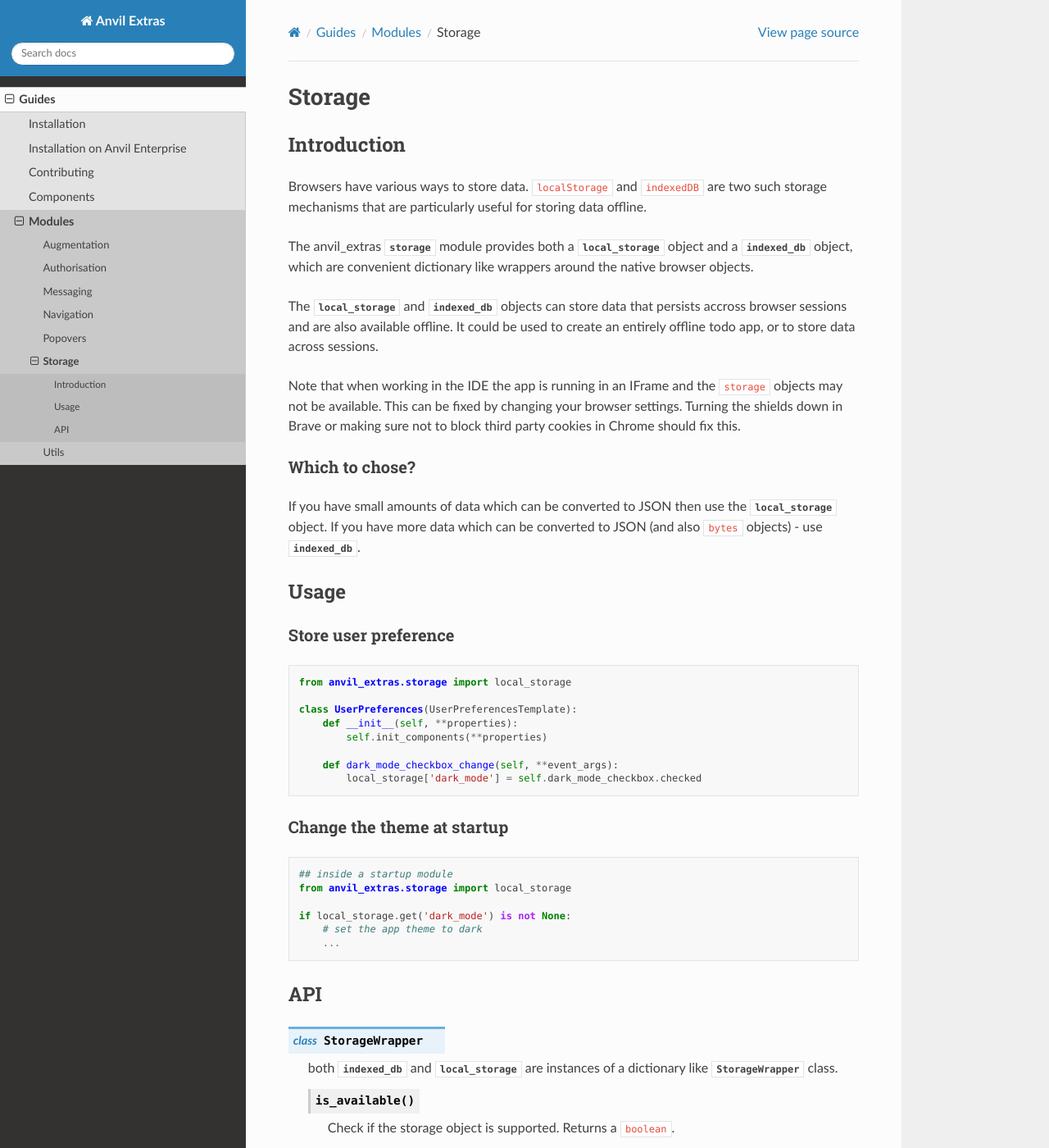
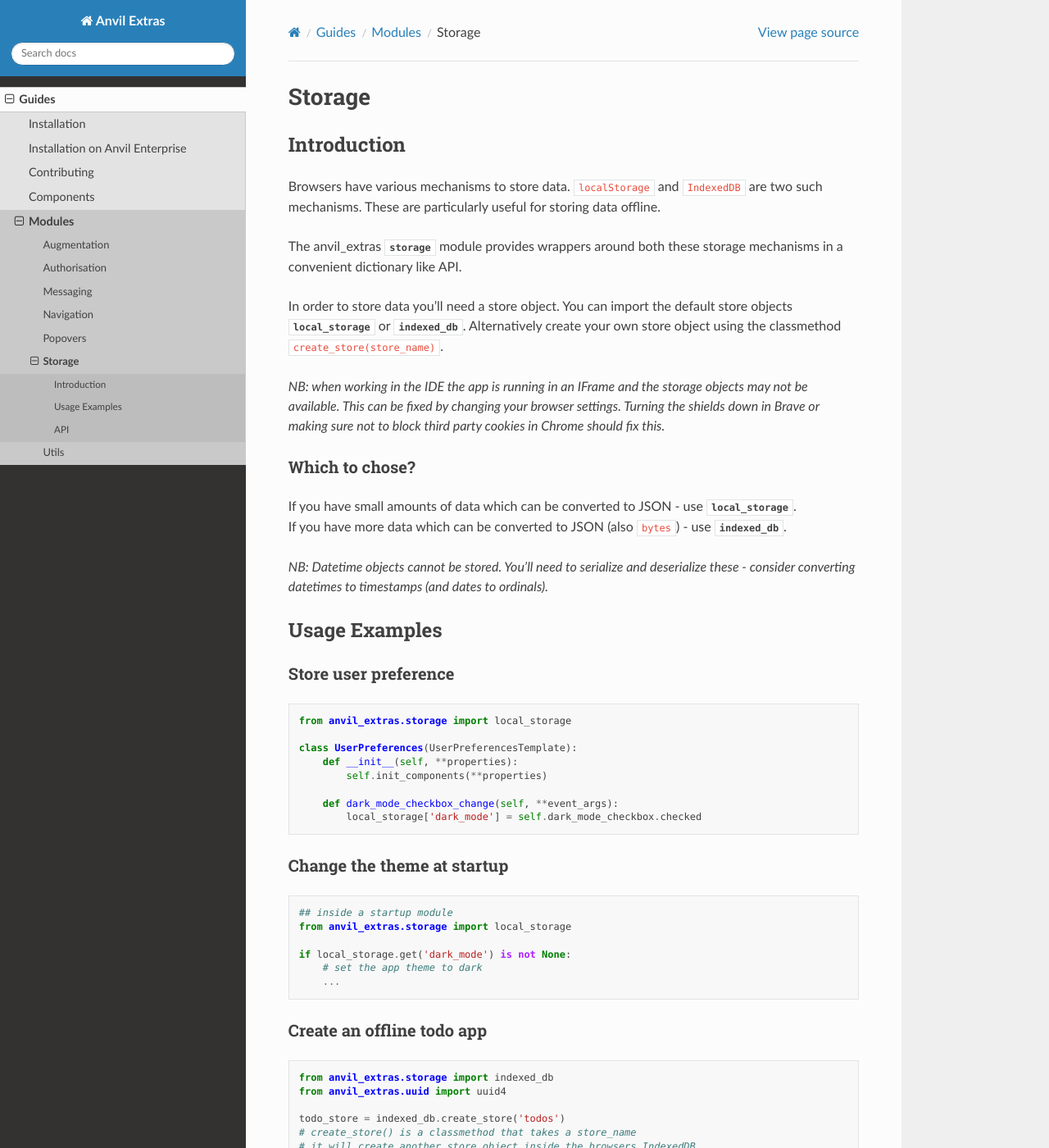
Before and after one commit to anvilistas/anvil-extras, a Sphinx documentation site: the page built from docs/guides/modules/storage.rst, in a window 1280 px wide and 1400 px high. Shown: the whole window at 82% size. Built offline with Sphinx 7.4.7 and the Read the Docs theme 2.0.0, drawn with Linux system fonts in a browser that asks for light colours; some of the changed text lies outside the part shown.

Commit message:
Update docs

```diff
--- a/docs/guides/modules/storage.rst
+++ b/docs/guides/modules/storage.rst
@@ -3,26 +3,27 @@ Storage
 
 Introduction
 ------------
-Browsers have various ways to store data. ``localStorage`` and ``indexedDB`` are two such storage mechanisms that are particularly useful for storing data offline.
+Browsers have various mechanisms to store data. ``localStorage`` and ``IndexedDB`` are two such mechanisms. These are particularly useful for storing data offline.
 
-The anvil_extras :mod:`storage` module provides both a :attr:`local_storage` object and a :attr:`indexed_db` object, which are
-convenient dictionary like wrappers around the native browser objects.
+The anvil_extras :mod:`storage` module provides wrappers around both these storage mechanisms in a convenient dictionary like API.
 
-The :attr:`local_storage` and :attr:`indexed_db` objects can store data that persists accross browser sessions and are also available offline.
-It could be used to create an entirely offline todo app, or to store data across sessions.
+In order to store data you'll need a store object. You can import the default store objects :attr:`local_storage` or :attr:`indexed_db`.
+Alternatively create your own store object using the classmethod ``create_store(store_name)``.
 
-Note that when working in the IDE the app is running in an IFrame and the ``storage`` objects may not be available. This can be fixed by changing your browser settings.
-Turning the shields down in Brave or making sure not to block third party cookies in Chrome should fix this.
+*NB: when working in the IDE the app is running in an IFrame and the storage objects may not be available. This can be fixed by changing your browser settings.
+Turning the shields down in Brave or making sure not to block third party cookies in Chrome should fix this.*
 
 
 Which to chose?
 +++++++++++++++
-If you have small amounts of data which can be converted to JSON then use the :attr:`local_storage` object.
-If you have more data which can be converted to JSON (and also ``bytes`` objects) - use :attr:`indexed_db`.
+| If you have small amounts of data which can be converted to JSON - use :attr:`local_storage`.
+| If you have more data which can be converted to JSON (also ``bytes``) - use :attr:`indexed_db`.
+
+*NB: Datetime objects cannot be stored. You'll need to serialize and deserialize these - consider converting datetimes to timestamps (and dates to ordinals).*
 
 
-Usage
------
+Usage Examples
+--------------
 
 Store user preference
 +++++++++++++++++++++
@@ -52,92 +53,125 @@ Change the theme at startup
         ...
 
 
+Create an offline todo app
+++++++++++++++++++++++++++
+
+.. code-block:: python
+
+    from anvil_extras.storage import indexed_db
+    from anvil_extras.uuid import uuid4
+
+    todo_store = indexed_db.create_store('todos')
+    # create_store() is a classmethod that takes a store_name
+    # it will create another store object inside the browsers IndexedDB
+    # or return the store object if it already exists
+    # the todo_store acts as dictionary like object
+
+    class TodoPage(TodoPageTemplate):
+        def __init__(self, **properties):
+            self.init_components(**properties)
+            self.todo_panel.items = list(todo_store.values())
+
+        def save_todo_btn_click(self, **event_args):
+            if not self.todo_input.text:
+                return
+            id = str(uuid4())
+            todo = {"id": id, "todo": self.todo_input.text, "completed": False}
+            todo_store[id] = todo
+            self.todo_panel.items = self.todo_panel.items + [todo]
+            self.todo_input.text = ""
+
+
 
 API
 ---
 
 .. class:: StorageWrapper()
+           IndexedDBWrapper()
+           LocalStorageWrapper()
 
-   both :attr:`indexed_db` and :attr:`local_storage` are instances of a dictionary like :class:`StorageWrapper` class.
+    both :attr:`indexed_db` and :attr:`local_storage` are instances of the dictionary like classes :class:`IndexedDBWrapper` and :class:`LocalStorageWrapper` respectively.
 
-   .. describe:: is_available()
+    .. classmethod:: create_store(name)
 
-      Check if the storage object is supported. Returns a ``boolean``.
+        Create a store object. e.g. ``todo_store = indexed_db.create_store('todos')``. This will create a new store inside the browser's ``IndexedDB`` and return an :class:`IndexedDBWrapper` instance.
+        The :attr:`indexed_db` object is equivalent to ``indexed_db.create_store('default')``. To explore this further, open up devtools and find ``IndexedDB`` in the Application tab.
+        Since :attr:`create_store` is a classmethod you can also do ``todo_store = IndexedDBWrapper.create_store('todos')``.
 
-   .. describe:: create_store(name)
+    .. describe:: is_available()
 
-      Get or create a ``storage`` object. e.g. ``todo_store = indexed_db.create_store('todos')``. This will create a new storage object inside the browser's ``IndexedDB``.
-      The :attr:`indexed_db` object is equivalent to ``indexed_db.create_store('default')``. To explore this further, open up devtools and find ``IndexedDB`` in the Application tab.
+        Check if the storage object is supported. Returns a ``boolean``.
 
-   .. describe:: list(store)
 
-      Return a list of all the keys used in the *store*.
+    .. describe:: list(store)
 
-   .. describe:: len(store)
+        Return a list of all the keys used in the *store*.
 
-      Return the number of items in *store*.
+    .. describe:: len(store)
 
-   .. describe:: store[key]
+        Return the number of items in *store*.
 
-      Return the item of *store* with key *key*.  Raises a :exc:`KeyError` if *key* is
-      not in *store*. Raises a :exc:`TypeError` if *key* is not a string.
+    .. describe:: store[key]
 
-   .. describe:: store[key] = value
+        Return the value of *store* with key *key*.  Raises a :exc:`KeyError` if *key* is
+        not in *store*.
 
-      Set ``store[key]`` to *value*. If the value is not a JSONable data type it may be stored incorrectly. e.g. a ``datetime`` object.
-      If storing ``bytes`` objects it is best to use the :attr:`indexed_db` store.
+    .. describe:: store[key] = value
 
-   .. describe:: del store[key]
+        Set ``store[key]`` to *value*. If the value is not a JSONable data type it may be stored incorrectly. e.g. a ``datetime`` object.
+        If storing ``bytes`` objects it is best to use the :attr:`indexed_db` store.
 
-      Remove ``store[key]`` from *store*.
+    .. describe:: del store[key]
 
-   .. describe:: key in store
+        Remove ``store[key]`` from *store*.
 
-      Return ``True`` if *store* has a key *key*, else ``False``.
+    .. describe:: key in store
 
-   .. describe:: iter(store)
+        Return ``True`` if *store* has a key *key*, else ``False``.
 
-      Return an iterator over the keys of the *store*.  This is a shortcut
-      for ``iter(store.keys())``.
+    .. describe:: iter(store)
 
-   .. method:: clear()
+        Return an iterator over the keys of the *store*.  This is a shortcut
+        for ``iter(store.keys())``.
 
-      Remove all items from the :attr:`local storage`.
+    .. method:: clear()
 
-   .. method:: get(key[, default])
+        Remove all items from the *store*.
 
-      Return the value for *key* if *key* is in *store*, else *default*.
-      If *default* is not given, it defaults to ``None``, so that this method
-      never raises a :exc:`KeyError`.
+    .. method:: get(key[, default])
 
-   .. method:: items()
+        Return the value for *key* if *key* is in *store*, else *default*.
+        If *default* is not given, it defaults to ``None``, so that this method
+        never raises a :exc:`KeyError`.
 
-      Return a map iterator of *store*'s ``(key, value)`` pairs.
+    .. method:: items()
 
-   .. method:: keys()
+        Return an iterator of the *store*'s ``(key, value)`` pairs.
 
-      Return a map iterator of :attr:`local storage`'s keys.
+    .. method:: keys()
 
-   .. method:: pop(key[, default])
+        Return an iterator of the *store*'s keys.
 
-      If *key* is in *store*, remove it and return its value, else return
-      *default*.  If *default* is not given, it defaults to ``None``, so that this method
-      never raises a :exc:`KeyError`.
+    .. method:: pop(key[, default])
 
-   .. method:: store(key, value)
+        If *key* is in *store*, remove it and return its value, else return
+        *default*.  If *default* is not given, it defaults to ``None``, so that this method
+        never raises a :exc:`KeyError`.
 
-      Equivalent to ``store[key] = value``.
+    .. method:: store(key, value)
 
-   .. method:: update([other])
+        Equivalent to ``store[key] = value``.
 
-      Update the *store* with the key/value pairs from *other*, overwriting
-      existing keys.  Return ``None``.
+    .. method:: update([other])
 
-      :meth:`update` accepts either a dictionary object or an iterable of
-      key/value pairs (as tuples or other iterables of length two).  If keyword
-      arguments are specified, *store* is then updated with those
-      key/value pairs: ``store.update(red=1, blue=2)``.
+        Update the *store* with the key/value pairs from *other*, overwriting
+        existing keys.  Return ``None``.
 
-   .. method:: values()
+        :meth:`update` accepts either a dictionary object or an iterable of
+        key/value pairs (as tuples or other iterables of length two).  If keyword
+        arguments are specified, *store* is then updated with those
+        key/value pairs: ``store.update(red=1, blue=2)``.
 
-      Return a map iterator of *store*'s values.
+    .. method:: values()
+
+        Return an iterator of the *store*'s values.
```
